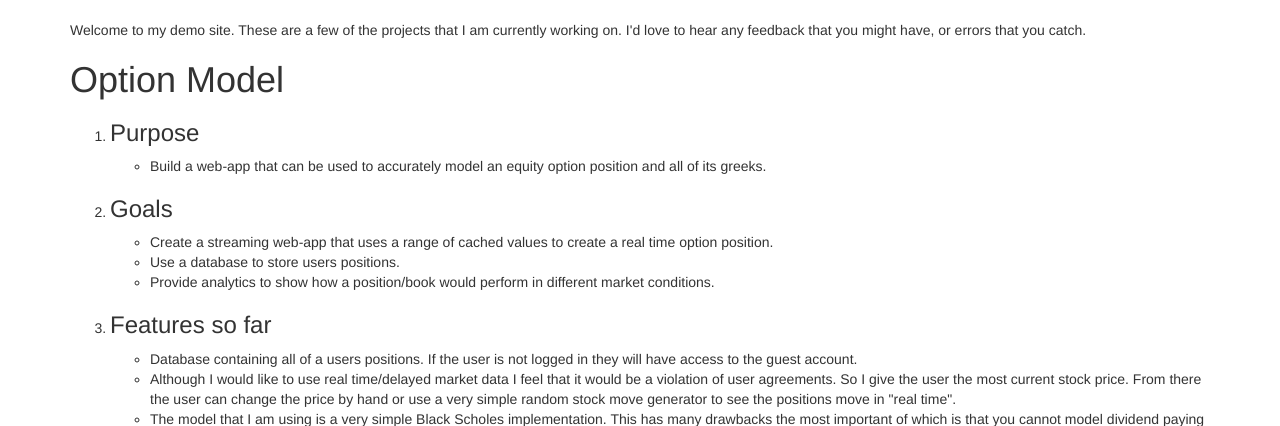
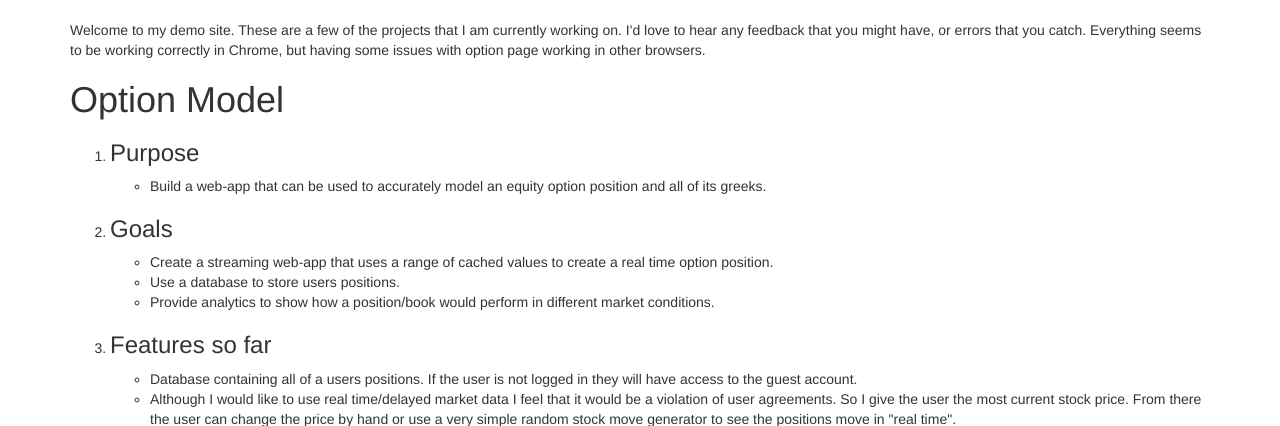
Before and after one commit to corylstewart/corydemopage, a Python web app: template templates/welcome.html in a window 1280 px wide. Shown: the part 52-478 px from the top of the page. Run offline with Jinja, Linux system fonts and the light colour scheme; the template is opened without the code that fills it, so the values that code supplies are empty.

Commit message:
changed intro to include browser errors

```diff
--- a/templates/welcome.html
+++ b/templates/welcome.html
@@ -3,7 +3,8 @@
 {% block content %}
 <p>
     Welcome to my demo site.  These are a few of the projects that I am currently working on.  I'd love to hear
-    any feedback that you might have, or errors that you catch.
+    any feedback that you might have, or errors that you catch.  Everything seems to be working correctly in
+    Chrome, but having some issues with option page working in other browsers.
 </p>
 
 <h1>Option Model</h1>
```
